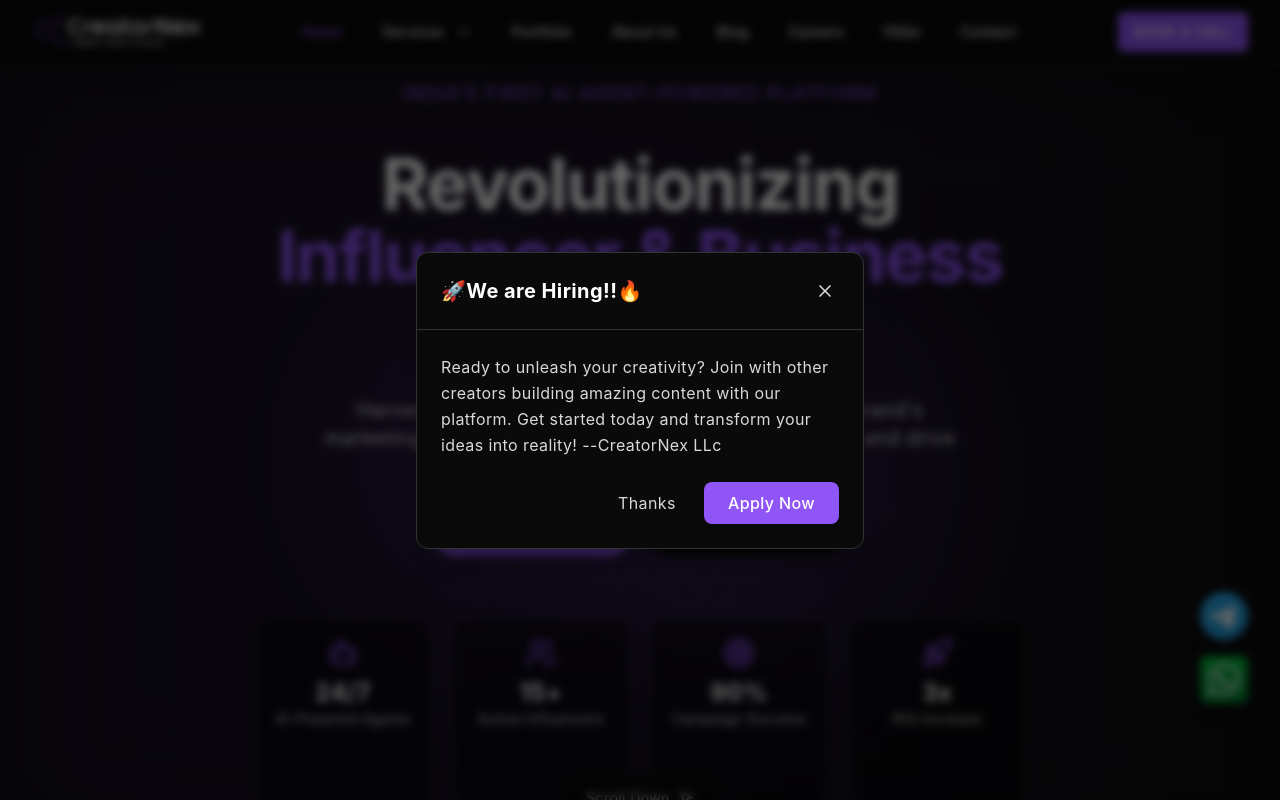
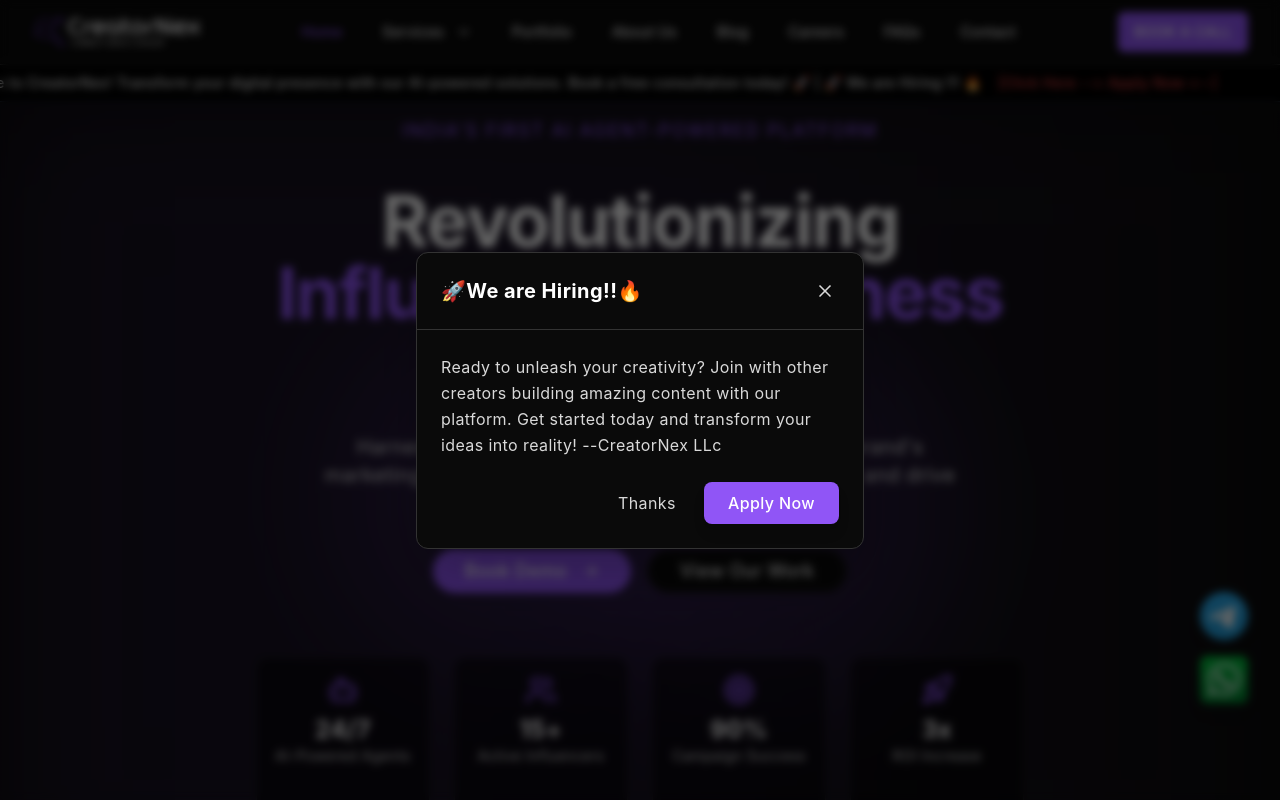
Before and after one commit to Sarwannandh67/creatornex-2.0, a React (Vite) app: page / in a window 1280 px wide. Shown: the top 800 px of the page. Built offline with nearby package versions, Linux system fonts and the light colour scheme; a web font is replaced by a local one.

Commit message:
feat: add scrolling text banner with hiring message and styling updates

```diff
--- a/src/App.tsx
+++ b/src/App.tsx
@@ -7,6 +7,7 @@ import ClientWrapper from '@/components/ClientWrapper';
 import BodyAttributesWrapper from '@/components/BodyAttributesWrapper';
 import { Preload } from './components/Preload';
 import PopupAlert from './components/PopupAlert';
+import { ScrollingText } from '@/components/ui/ScrollingText';
 
 // Lazy load layout components
 const Navbar = lazy(() => import('@/components/layout/Navbar'));
@@ -81,7 +82,12 @@ const App: React.FC = () => {
             <SafeLazyComponent>
               <Navbar />
             </SafeLazyComponent>
-
+            <ScrollingText
+              text="🎉 Welcome to CreatorNex! Transform your digital presence with our AI-powered solutions. Book a free consultation today! 🚀 | 🚀 We are Hiring !!! 🔥"
+              buttonText="|Click Here --> Apply Now <--|"
+              onButtonClick={() => window.location.href = '/careers'}
+              speed="normal"
+            />
             <main className="flex-grow">
               <ErrorBoundary>
                 <Routes>
--- a/src/app/layout.tsx
+++ b/src/app/layout.tsx
@@ -1,10 +1,6 @@
-import { Inter } from 'next/font/google'
 import { ThemeProvider } from '@/components/ThemeProvider'
 import ClientWrapper from '@/components/ClientWrapper'
-import { ScrollingText } from '@/components/ui/ScrollingText'
 import '@/styles/globals.css'
-
-const inter = Inter({ subsets: ['latin'] })
 
 export const metadata = {
   title: 'CreatorNex - Powering Your Social & AI Presence',
@@ -18,7 +14,7 @@ export default function RootLayout({
 }) {
   return (
     <html lang="en" suppressHydrationWarning>
-      <body className={inter.className}>
+      <body className="font-sans">
         <ThemeProvider
           attribute="class"
           defaultTheme="dark"
@@ -26,10 +22,6 @@ export default function RootLayout({
           disableTransitionOnChange
         >
           <ClientWrapper />
-          <ScrollingText
-            text="🎉 Welcome to CreatorNex! Transform your digital presence with our AI-powered solutions. Book a free consultation today! 🚀"
-            speed="normal"
-          />
           {children}
         </ThemeProvider>
       </body>
--- a/src/components/ui/ScrollingText.tsx
+++ b/src/components/ui/ScrollingText.tsx
@@ -1,14 +1,18 @@
-import React from 'react';
 import { cn } from '@/lib/utils';
+import { Button } from '@/components/ui/button';
 
 interface ScrollingTextProps {
   text: string;
+  buttonText?: string;
+  onButtonClick?: () => void;
   className?: string;
   speed?: 'slow' | 'normal' | 'fast';
 }
 
 export function ScrollingText({
   text,
+  buttonText,
+  onButtonClick,
   className,
   speed = 'normal'
 }: ScrollingTextProps) {
@@ -20,17 +24,25 @@ export function ScrollingText({
 
   return (
     <div className={cn(
-      "w-full overflow-hidden bg-accent/10 py-2",
+      "sticky top-16 z-40 w-full overflow-hidden bg-black py-2 border-b border-gray-800",
       className
     )}>
-      <div className={cn(
-        "flex whitespace-nowrap",
-        speedClasses[speed]
-      )}>
-        <span className="text-sm font-medium text-accent px-4">{text}</span>
-        <span className="text-sm font-medium text-accent px-4">{text}</span>
-        <span className="text-sm font-medium text-accent px-4">{text}</span>
-        <span className="text-sm font-medium text-accent px-4">{text}</span>
+      <div className="flex items-center justify-center">
+        <div className={cn(
+          "flex items-center whitespace-nowrap",
+          speedClasses[speed]
+        )}>
+          <span className="text-sm font-medium text-white">{text}</span>
+          {buttonText && (
+            <Button
+              variant="link"
+              className="text-red-500 hover:text-red-400 ml-4 h-auto p-0 font-medium"
+              onClick={onButtonClick}
+            >
+              {buttonText}
+            </Button>
+          )}
+        </div>
       </div>
     </div>
   );
--- a/tailwind.config.ts
+++ b/tailwind.config.ts
@@ -101,16 +101,16 @@ const config: Config = {
           }
         },
         marquee: {
-          '0%': { transform: 'translateX(0%)' },
-          '100%': { transform: 'translateX(-50%)' },
+          '0%': { transform: 'translateX(100%)' },
+          '100%': { transform: 'translateX(100%)' },
         },
         'marquee-slow': {
-          '0%': { transform: 'translateX(0%)' },
-          '100%': { transform: 'translateX(-50%)' },
+          '0%': { transform: 'translateX(100%)' },
+          '100%': { transform: 'translateX(100%)' },
         },
         'marquee-fast': {
-          '0%': { transform: 'translateX(0%)' },
-          '100%': { transform: 'translateX(-50%)' },
+          '0%': { transform: 'translateX(100%)' },
+          '100%': { transform: 'translateX(100%)' },
         },
   		},
   		animation: {
@@ -118,7 +118,7 @@ const config: Config = {
   			"accordion-up": "accordion-up 0.2s ease-out",
         "popup": "popupSlideIn 0.4s cubic-bezier(0.34, 1.56, 0.64, 1)",
         marquee: 'marquee 30s linear infinite',
-        'marquee-slow': 'marquee 45s linear infinite',
+        'marquee-slow': 'marquee 35s linear infinite',
         'marquee-fast': 'marquee 20s linear infinite',
   		}
   	}
```
